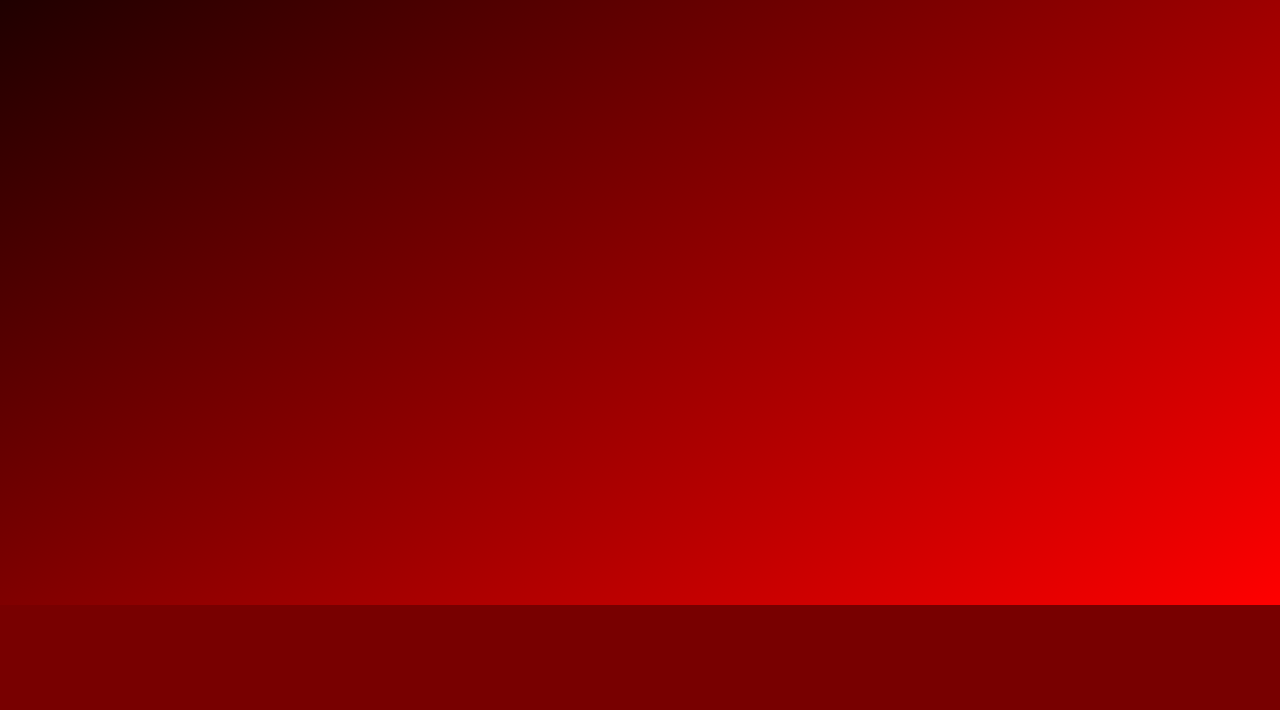
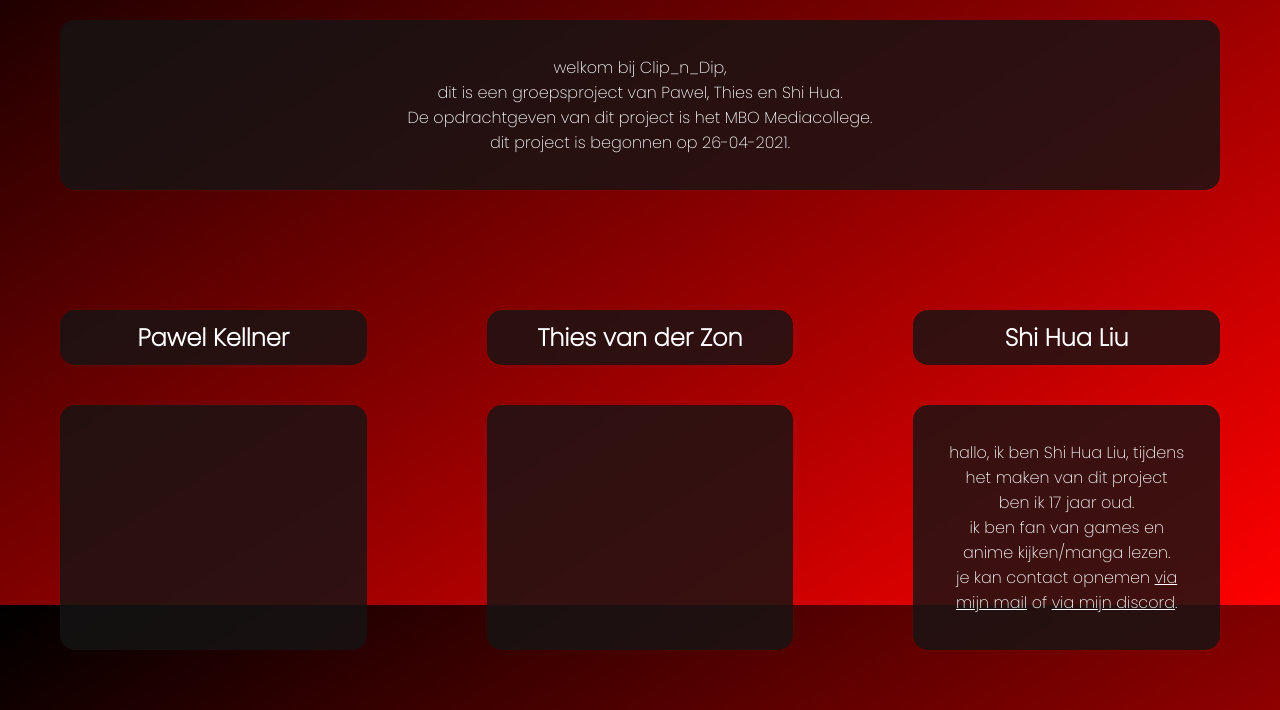
Before and after one commit to Shihua-liu/make-it-rain, a PHP site: page /pagina/over_ons.html in a window 1280 px wide. Shown: the part 195-905 px from the top of the page. Before the commit the page ends 800 px from the top, so only its background shows below. Run offline with PHP 8.4, Linux system fonts and the light colour scheme.

Commit message:
ik heb bij de over_ons page en info over mezelf gedaan

```diff
--- a/css/gdstyle.css
+++ b/css/gdstyle.css
@@ -28,7 +28,7 @@ a{
 
 }
 
-.over_ons{
+.over_goeddoel{
     background-color: rgba(20, 20, 20, .8);
     display: flex;
     justify-content: center;
@@ -55,11 +55,6 @@ a{
     flex-direction: column;
 }
 
-.discord, .github{
-    width: 100px;
-    height: 100px;
-}
-
 img{
     margin: 15px;
 }
@@ -67,3 +62,31 @@ img{
 h2 {
     padding: 10px;
 }
+
+.over_ons{
+    background-color: rgba(20, 20, 20, .8);
+    display: flex;
+    justify-content: center;
+    margin: 20px 60px 60px 60px;
+    border-radius: 15px;
+    padding: 35px;
+    flex-wrap: wrap;
+}
+
+.wij{
+    display: grid;
+    grid-template-columns: 1fr 1fr 1fr;
+
+}
+
+.namen{
+    background-color: rgba(20, 20, 20, .8);
+    justify-content: center;
+    margin: 60px 60px 20px 60px;
+    border-radius: 15px;
+}
+
+.discord, .github{
+    width: 100px;
+    height: 100px;
+}
--- a/pagina/over_ons.html
+++ b/pagina/over_ons.html
@@ -25,11 +25,56 @@
                     <button>Informatie</button>
                     <ul>
                         <li><a href="contact.html">Contact</a></li>
-                        <li><a href="#">Over ons</a></li>
+                        <li><a href="over_ons.html">Over ons</a></li>
                         <li><a href="#">Feedback</a></li>
                     </ul>
                 </div>
             </div>
         </nav>
+
+        <div class="over_ons2">
+            <p>
+                welkom bij Clip_n_Dip,<br>
+                dit is een groepsproject van Pawel, Thies en Shi Hua.<br>
+                De opdrachtgeven van dit project is het MBO Mediacollege.<br>
+                dit project is begonnen op 26-04-2021.
+            </p>
+        </div>
+        <div class="links">
+            <div class="wij">
+                <div class="namen">
+                    <h2>Pawel Kellner</h2>
+                </div>
+
+                <div class="namen">
+                    <h2>Thies van der Zon</h2>
+                </div>
+
+                <div class="namen">
+                    <h2>Shi Hua Liu</h2>
+                </div>
+            </div>
+
+            <div class="alle_info">
+                <div class="over_ons">
+                    <p>
+                    </p>
+
+                </div>
+                <div class="over_ons">
+                    <p></p>
+
+
+                </div>
+                <div class="over_ons">
+                    <p>
+                        hallo, ik ben Shi Hua Liu, tijdens het maken van dit project ben ik 17 jaar oud.<br>
+                        ik ben fan van games en anime kijken/manga lezen.<br>
+                        je kan contact opnemen <a href="contact.html">via mijn mail</a> of <a href="https://discordapp.com/users/285377519773941760" target="_blank">via mijn discord</a>.
+                    </p>
+
+                </div>
+            </div>
+        </div>
     </body>
 </html>
```
Also changed, not shown: 1 other file.
